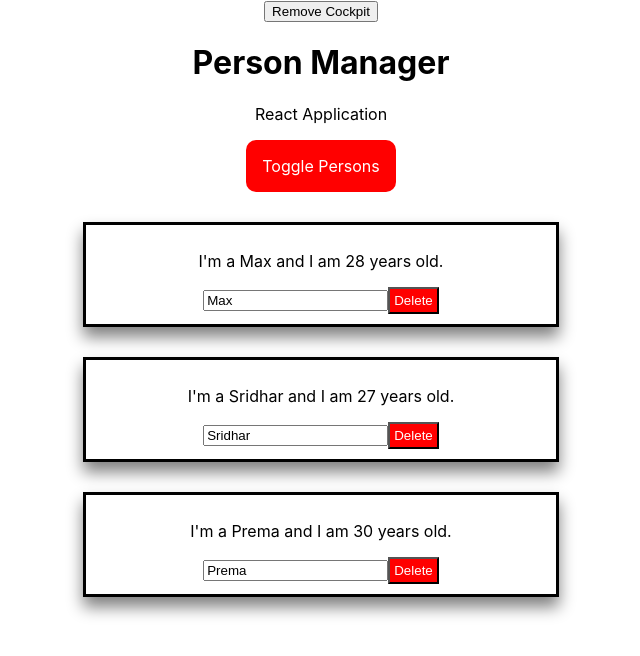
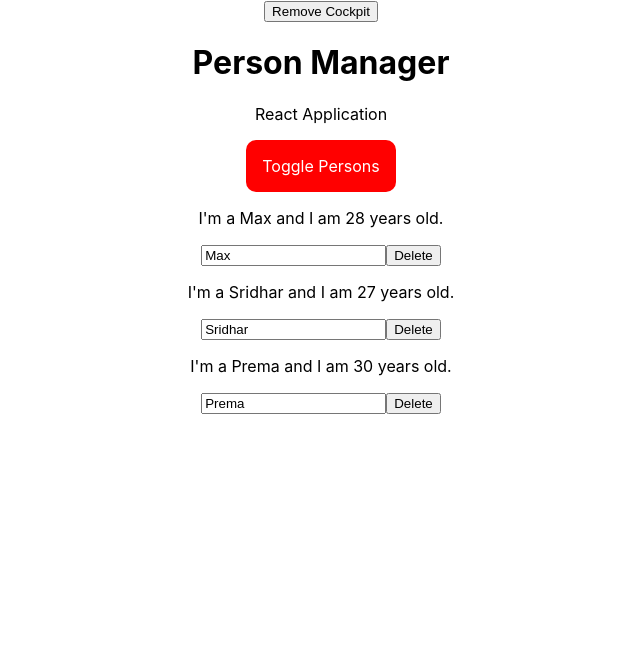
Before and after one commit to preethamsridhar/react-complete-guide, a React (Create React App) app: page / in a window 1280 px wide. Both pictures are taken after a click on the button "Toggle Persons". Shown: the top 656 px of the page, without its empty margins (319-959 px from the left). Built offline with nearby package versions, Linux system fonts and the light colour scheme.

Commit message:
higher order component

```diff
--- a/src/components/Persons/Person/Person.js
+++ b/src/components/Persons/Person/Person.js
@@ -1,5 +1,6 @@
 import React, {Component} from 'react';
 import styles from './Person.module.css';
+// import Aux from '../../../hoc/Aux';
 
 class Person extends Component {
 	// const rand_number = Math.random();
@@ -12,11 +13,13 @@
 	render(){
 		console.log('[Person.js] render');
 		return (
-			<div className={styles.Person}>
+			// <div className={styles.Person}>
+			<React.Fragment>
 				<p> I'm a {this.props.name} and I am {this.props.age} years old. {this.props.children} </p>
 				<input type="text" onChange={this.props.changedPerson} value={this.props.name}></input>
 				<button className={styles.deleteClass} onClick={this.props.click}> Delete </button>
-			</div>
+			</React.Fragment>
+			// </div>
 		)
 	}
 }
--- a/src/containers/App.js
+++ b/src/containers/App.js
@@ -2,6 +2,7 @@
 import styles from './App.module.css';
 import Persons from '../components/Persons/Persons';
 import Cockpit from '../components/Cockpit/Cockpit';
+import WithClass from '../hoc/WithClass';
 
 class App extends Component {
 
@@ -108,13 +109,13 @@
 		}
 
 		return (
-			<div className={ styles.App }>
+			<WithClass classes={ styles.App }>
 				<button onClick={()=> this.setState({
 					showCockpit: false
 				})}>Remove Cockpit</button>
 				{cockpit}
 				{persons}
-			</div>
+			</WithClass>
 		);
 	}
 }
--- /dev/null
+++ b/src/hoc/Aux.js
@@ -0,0 +1,3 @@
+const Aux = (props) => props.children;
+
+export default Aux;
--- /dev/null
+++ b/src/hoc/WithClass.js
@@ -0,0 +1,11 @@
+import React from 'react'
+
+function WithClass(props) {
+  return (
+    <div className={props.classes}>
+      {props.children}
+    </div>
+  )
+}
+
+export default WithClass;
```
Also changed, not shown: src/components/Persons/Persons.js (line endings or trailing spaces).
